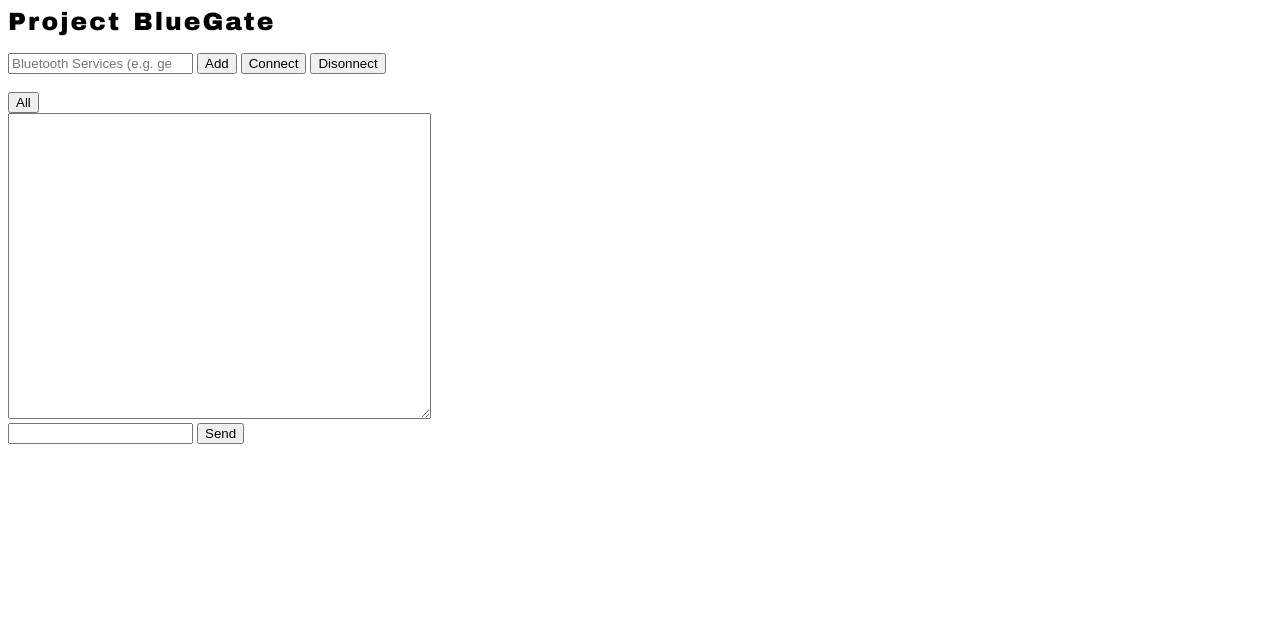
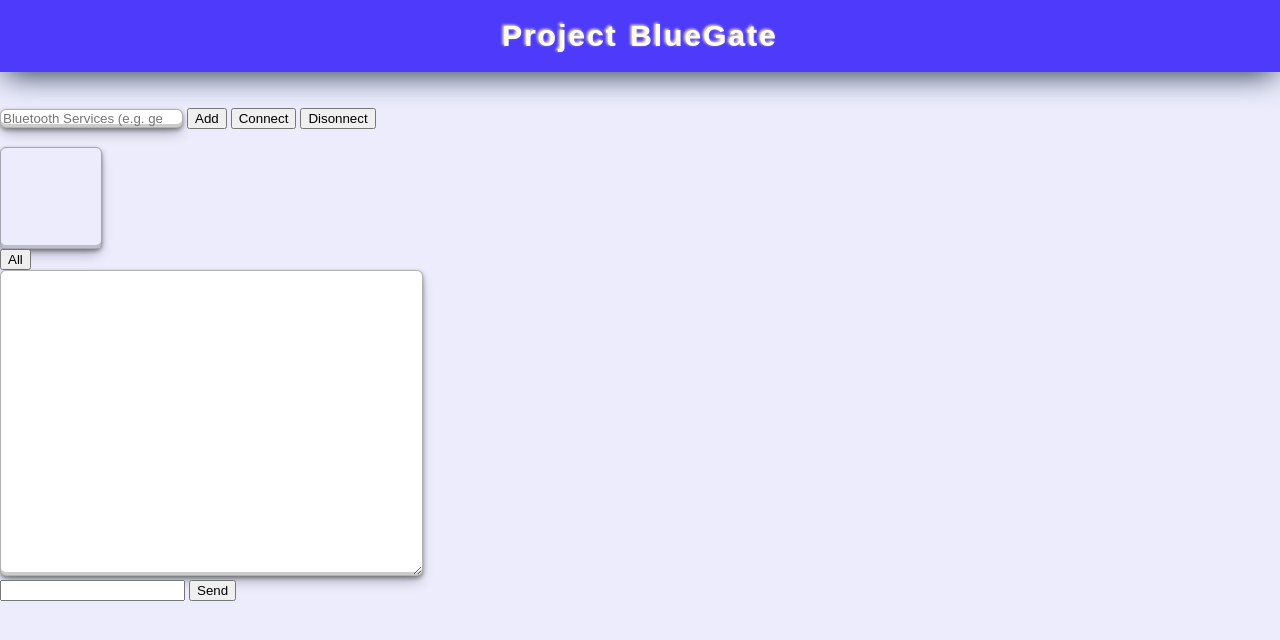
Before and after one commit to an36/Project_BlueGate, a PHP site: page / in a window 1280 px wide. Shown: the top 640 px of the page. Run offline with PHP 8.4, Linux system fonts and the light colour scheme.

Commit message:
top navbar & title + boxes design

```diff
--- a/src/css/main.css
+++ b/src/css/main.css
@@ -1,14 +1,54 @@
+body{
+    margin: 0;
+    background-color: #ececfd;
+}
+
+.topNavBar{
+    display: flex;
+    position: relative;
+    background-color:rgb(77, 58, 250);
+    /* border: 1px solid black; */
+    overflow: hidden;
+    z-index: 0;
+    height: 9vh;
+    justify-content: center;
+    /* box-shadow: 0px 4px 7.5px grey; */
+    box-shadow: rgb(38, 57, 77) 0px 8px 30px -5px;
+}
+
 #title{
-    font-family: "Arial Black", Gadget, sans-serif;
-    font-size: 25px;
+    font-family: "Avant Garde", Avantgarde, "Century Gothic", CenturyGothic, AppleGothic, sans-serif;
+    font-size: 30px;
     letter-spacing: 2px;
     word-spacing: 2px;
-    color: #000000;
+    color: #fdfced;
     font-weight: 700;
     text-decoration: none;
     font-style: normal;
     font-variant: normal;
     text-transform: none;
+    text-shadow: -1.5px -1px 3px #fff6b2;
+    top: 50%;
+    -webkit-transform: translateY(-50%);
+    -ms-transform: translateY(-50%);
+    transform: translateY(-50%);
+    position: absolute;
+    z-index: 1;
+}
+
+.boxes{
+    border: 1.7px solid rgba(0, 0, 0, 0.301);
+    border-radius: 6px;
+    /* box-shadow: 10px 10px 10px 10px ; */
+    box-shadow: rgba(0, 0, 0, 0.4) 0px 2px 4px, rgba(0, 0, 0, 0.3) 0px 7px 13px -3px, rgba(0, 0, 0, 0.2) 0px -3px 0px inset;
+    z-index: 2;
+}
+
+.devlist{
+    display: flex;
+    /* border: 1px solid black; */
+    height: 100px;
+    width: 100px;
 }
 
 .tab{
--- a/src/index.html
+++ b/src/index.html
@@ -10,19 +10,27 @@
     <title>Project BlueGate</title>
 </head>
 <body>
-    <a id="title">Project BlueGate</a><br><br>
-    <input id="ServsInput" list="optionalServs" name="optionalServs" placeholder="Bluetooth Services (e.g. generic_access, 0x1234)">
+    <div class="topNavBar" id="topNavBar">
+        <a id="title">Project BlueGate</a>
+    </div>
+
+    <br><br>
+
+    <input class="boxes" id="ServsInput" list="optionalServs" name="optionalServs" placeholder="Bluetooth Services (e.g. generic_access, 0x1234)">
     <datalist id="optionalServs">
         <option id="generic_access" value="generic_access">
     </datalist>
     <button id="addRmServsbtn">Add</button>
     <button id="connbtn">Connect</button>
     <button id="discobtn">Disonnect</button><br><br>
+    <div class="devlist boxes" id="devlist">
+
+    </div>
     <div class="tab" id="tab">
         <button id="tabbtn0">All</button>
     </div>
     <!-- <textarea readonly name="terminal1" id="terminal1" cols="50" rows="20">okay&#10;ok&#10;foo</textarea><br> -->
-    <textarea readonly name="terminal1" id="terminal1" cols="50" rows="20"></textarea><br>
+    <textarea class="boxes" readonly name="terminal1" id="terminal1" cols="50" rows="20"></textarea><br>
     <input type="text" id="sendtext"> <button id="sendbtn">Send</button>
 
 
```
